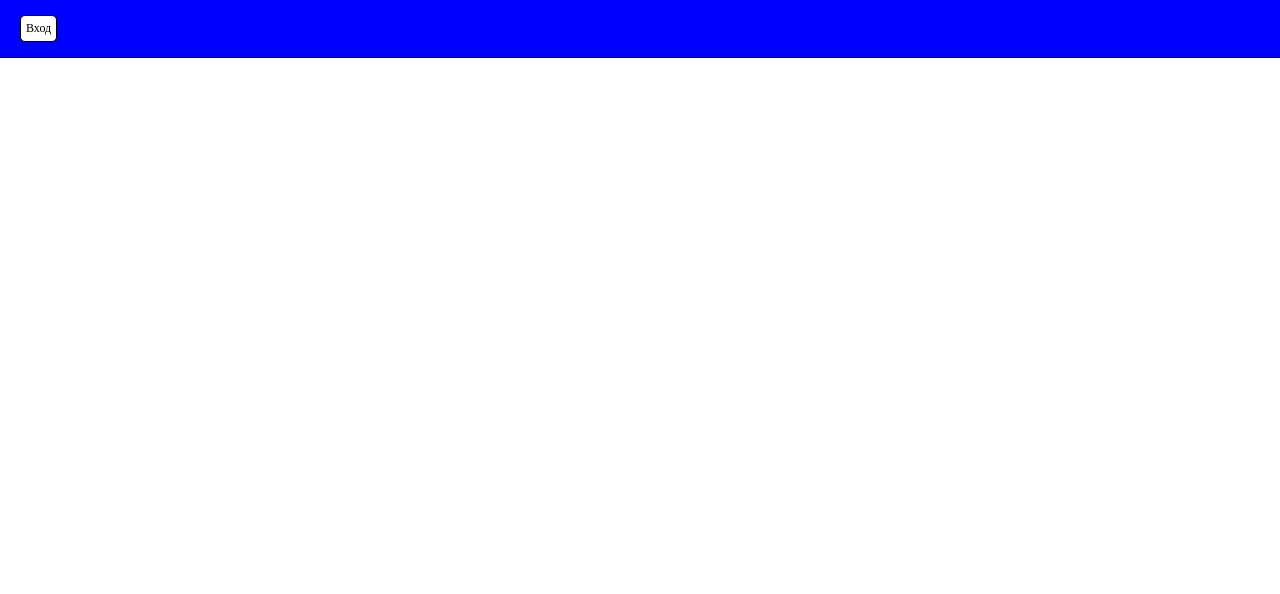
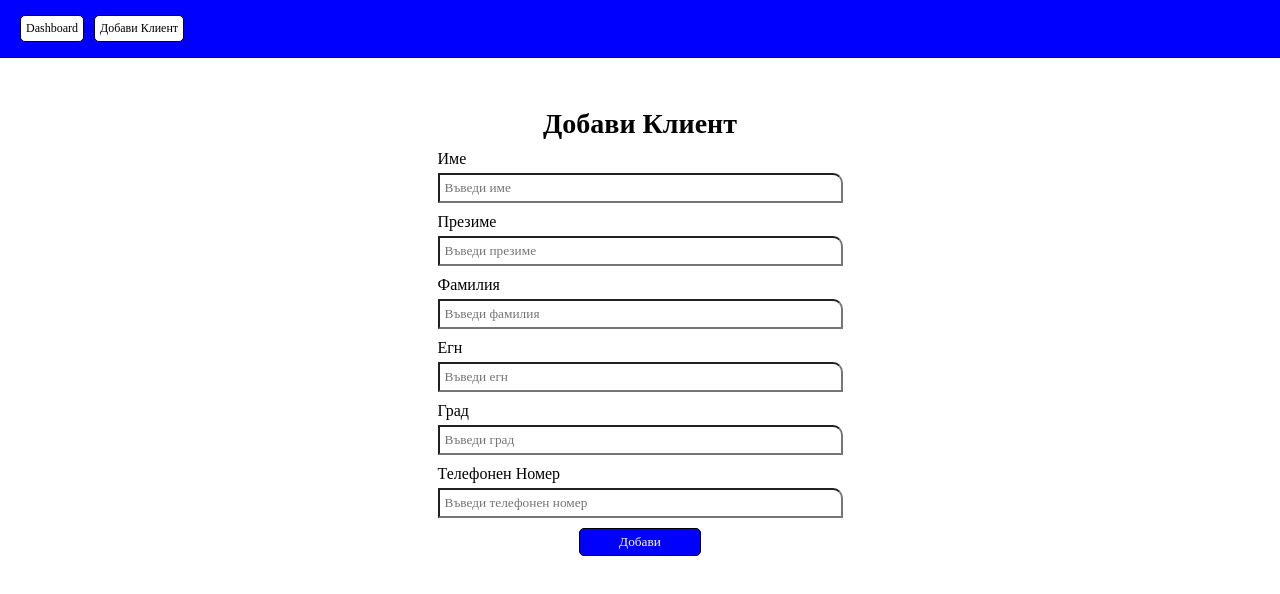
Before and after one commit to nikolayyyyyyyyy/Bank-System, a Vue app in the folder vue_js/: page /create-client in a window 1280 px wide. Before the commit this address had no page. Shown: the top 594 px of the page. Built offline with nearby package versions, Linux system fonts and the light colour scheme; sample sign-in values are in the browser's storage; a web font is replaced by a local one.

Commit message:
adding components

```diff
--- /dev/null
+++ b/vue_js/src/components/CreateClientFormComponent.vue
@@ -0,0 +1,82 @@
+<script setup>
+import InputComponenet from '@/components/InputComponenet.vue';
+import ButtonComponent from '@/components/ButtonComponent.vue';
+import ErrorParagraphComponent from './ErrorParagraphComponent.vue';
+import SuccessParagraphComponent from './SuccessParagraphComponent.vue';
+import { reactive, ref } from 'vue';
+
+const client = reactive({
+  first_name: '',
+  middle_name: '',
+  last_name: '',
+  egn: '',
+  address: '',
+  phone_number: ''
+});
+
+const errors = ref({});
+
+const successMessage = ref('');
+
+const createUser = async () => {
+  const response = await fetch('http://127.0.0.1:8000/api/clients', {
+    method: 'POST',
+    headers: {
+      'Content-Type': 'application/json',
+      'Accept': 'application/json',
+      'Authorization': `Bearer ${localStorage.getItem('token')}`,
+    },
+    body: JSON.stringify(client)
+  })
+
+  if (response.ok) {
+    client.first_name = '';
+    client.middle_name = '';
+    client.last_name = '';
+    client.egn = '';
+    client.address = '';
+    client.phone_number = '';
+
+    successMessage.value = 'Успешно създаден Клиент';
+    errors.value = {};
+  } else {
+    const data = await response.json();
+    successMessage.value = '';
+    errors.value = data.errors;
+  }
+};
+</script>
+
+<template>
+  <form class="form" @submit.prevent="createUser">
+    <input-componenet v-model="client.first_name" title="Име" type="text" placeholder="Въведи име" />
+    <error-paragraph-component v-if="errors?.first_name" :error="errors.first_name[0]" />
+
+    <input-componenet v-model="client.middle_name" title="Презиме" type="text" placeholder="Въведи презиме" />
+    <error-paragraph-component v-if="errors?.middle_name" :error="errors.middle_name[0]" />
+
+    <input-componenet v-model="client.last_name" title="Фамилия" type="text" placeholder="Въведи фамилия" />
+    <error-paragraph-component v-if="errors?.last_name" :error="errors.last_name[0]" />
+
+    <input-componenet v-model="client.egn" title="Егн" type="text" placeholder="Въведи егн" />
+    <error-paragraph-component v-if="errors?.egn" :error="errors.egn[0]" />
+
+    <input-componenet v-model="client.address" title="Град" type="text" placeholder="Въведи град" />
+    <error-paragraph-component v-if="errors?.address" :error="errors.address[0]" />
+
+    <input-componenet v-model="client.phone_number" title="Телефонен Номер" type="text"
+      placeholder="Въведи телефонен номер" />
+    <error-paragraph-component v-if="errors?.phone_number" :error="errors.phone_number[0]" />
+
+    <button-component title="Добави" type="submit" />
+    <success-paragraph-component v-if="successMessage" :msg="successMessage" />
+  </form>
+</template>
+
+<style scoped>
+.form {
+  display: flex;
+  flex-direction: column;
+  gap: 10px;
+}
+</style>
--- a/vue_js/src/components/HeaderComponent.vue
+++ b/vue_js/src/components/HeaderComponent.vue
@@ -1,17 +1,19 @@
 <script setup>
 import { ref } from 'vue';
 
-const user = ref({});
+const token = ref('');
 
-if (localStorage.getItem("user")) {
-  user.value = localStorage.getItem("user");
+if (localStorage.getItem('token')) {
+  token.value = localStorage.getItem('token');
 }
+
 </script>
 
 <template>
   <nav class="nav">
-    <router-link v-if="user.value" class="nav-link" to="/">Dashboard</router-link>
-    <router-link v-else="user.value" class="nav-link" to="/login">Вход</router-link>
+    <router-link v-if="token" class="nav-link" to="/">Dashboard</router-link>
+    <router-link v-if="token" class="nav-link" to="/create-client">Добави Клиент</router-link>
+    <router-link v-else="token" class="nav-link" to="/login">Вход</router-link>
   </nav>
 </template>
 
--- a/vue_js/src/components/FormComponenet.vue
+++ b/vue_js/src/components/LoginFormComponenet.vue
@@ -1,9 +1,11 @@
 <script setup>
+import { useRouter } from 'vue-router';
 import { ref } from 'vue';
 import InputComponenet from './InputComponenet.vue';
 import ButtonComponent from './ButtonComponent.vue';
 import ErrorParagraphComponent from './ErrorParagraphComponent.vue';
 
+const router = useRouter();
 const errors = ref({
   email: '',
   password: '',
@@ -34,6 +36,10 @@ const logUser = async () => {
       errors.value.password = [];
       errors.value.message = data.message;
     }
+  } else {
+    const data = await response.json();
+    localStorage.setItem("token", data.token);
+    router.push('/');
   }
 }
 </script>
--- /dev/null
+++ b/vue_js/src/components/SuccessParagraphComponent.vue
@@ -0,0 +1,18 @@
+<script setup>
+defineProps({
+  msg: String
+});
+</script>
+
+<template>
+  <div>
+    <p class="success">{{ msg }}</p>
+  </div>
+</template>
+
+<style scoped>
+.success {
+  color: green;
+  font-size: 12px;
+}
+</style>
--- a/vue_js/src/router/index.js
+++ b/vue_js/src/router/index.js
@@ -1,6 +1,7 @@
 import { createRouter, createWebHistory } from "vue-router";
 import Dashboard from "../views/DashboardView.vue";
 import LoginView from "@/views/LoginView.vue";
+import CreateClientView from "@/views/CreateClientView.vue";
 
 const routes = [
   {
@@ -13,6 +14,11 @@ const routes = [
     name: "login",
     component: LoginView,
   },
+  {
+    path: "/create-client",
+    name: "create_client",
+    component: CreateClientView,
+  },
 ];
 
 const router = createRouter({
--- /dev/null
+++ b/vue_js/src/views/CreateClientView.vue
@@ -0,0 +1,32 @@
+<script setup>
+import CreateClientFormComponent from '@/components/CreateClientFormComponent.vue';
+import { useRouter } from 'vue-router';
+
+const router = useRouter();
+
+if (!localStorage.getItem('token')) {
+  router.push('/login');
+}
+</script>
+
+<template>
+  <div class="create-client">
+    <h1>Добави Клиент</h1>
+    <create-client-form-component />
+  </div>
+</template>
+
+<style scoped>
+.create-client {
+  display: flex;
+  flex-direction: column;
+  gap: 10px;
+  width: 45%;
+  margin: auto;
+}
+
+h1 {
+  font-size: 28px;
+  text-align: center;
+}
+</style>
--- a/vue_js/src/views/DashboardView.vue
+++ b/vue_js/src/views/DashboardView.vue
@@ -1,6 +1,26 @@
+<script setup>
+import { onMounted } from 'vue';
+import { ref } from 'vue';
+
+const userName = ref('');
+onMounted(async () => {
+  const response = await fetch(`http://127.0.0.1:8000/api/user`, {
+    method: 'GET',
+    headers: {
+      'Content-Type': 'application/json',
+      'Accept': 'application/json',
+      'Authorization': `Bearer ${localStorage.getItem('token')}`,
+    }
+  });
+
+  const data = await response.json();
+  userName.value = data.name;
+});
+</script>
+
 <template>
   <div class="greetings">
-    <h1>Добре дошли отново!</h1>
+    <h1>Добре дошли отново, <span>{{ userName }}</span>!</h1>
     <p>Логнахте се успешно.</p>
   </div>
 
--- a/vue_js/src/views/LoginView.vue
+++ b/vue_js/src/views/LoginView.vue
@@ -1,11 +1,18 @@
 <script setup>
-import FormComponenet from "@/components/FormComponenet.vue";
+import LoginFormComponenet from "@/components/LoginFormComponenet.vue";
+import { useRouter } from "vue-router";
+
+const router = useRouter();
+
+if (localStorage.getItem('token')) {
+  router.push('/');
+}
 </script>
 
 <template>
   <div class="login">
     <h1>Вход</h1>
-    <form-componenet />
+    <login-form-componenet />
   </div>
 </template>
 
```
